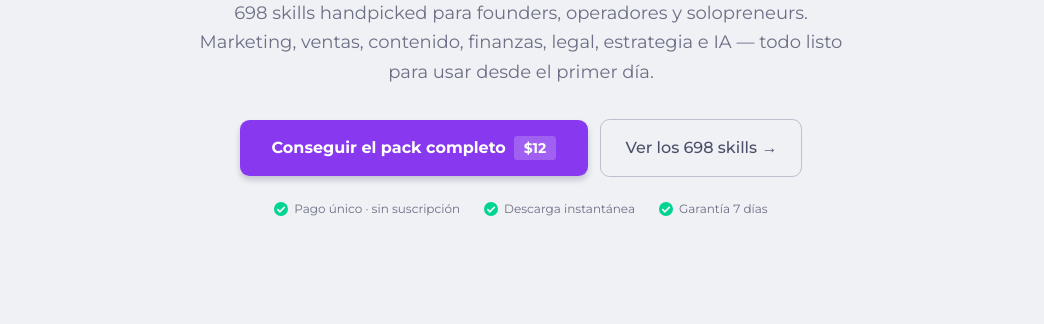
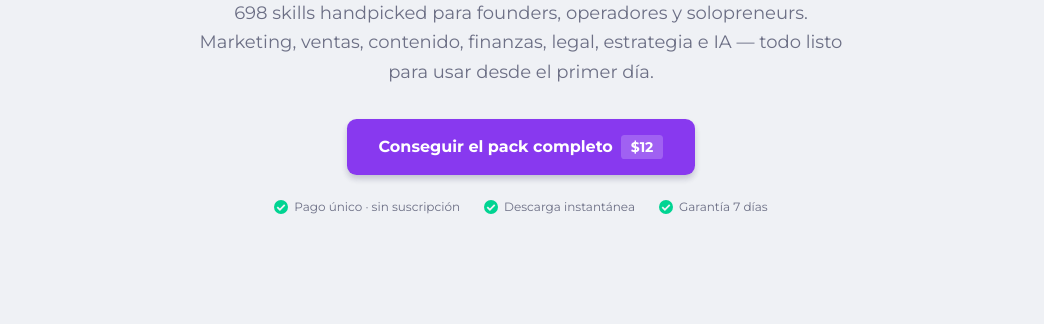
Before and after one commit to Vivallo04/Vivallo04, an Astro site in the folder peaceful-parsec/: page /claude-agents in a window 1280 px wide. Shown: the part 344-668 px from the top of the page, without its empty margins (119-1163 px from the left). Built offline with nearby package versions, Linux system fonts and the light colour scheme; Astro itself is replaced by a stand-in of ours.

Commit message:
Remove /skills link from claude-agents page

```diff
--- a/peaceful-parsec/src/pages/claude-agents.astro
+++ b/peaceful-parsec/src/pages/claude-agents.astro
@@ -53,10 +53,6 @@ const purchased   = Astro.url.searchParams.get('purchased') === '1';
          class="w-full sm:w-auto inline-flex items-center justify-center gap-2 bg-primary text-primary-foreground font-bold text-base px-8 py-4 rounded-xl hover:opacity-90 transition-opacity shadow-lg">
         Conseguir el pack completo
         <span class="bg-primary-foreground/20 text-primary-foreground text-sm font-bold px-2.5 py-0.5 rounded-md">$12</span>
-      </a>
-      <a href="/skills"
-         class="w-full sm:w-auto inline-flex items-center justify-center gap-2 border border-border text-foreground font-medium text-base px-6 py-4 rounded-xl hover:bg-card transition-colors">
-        Ver los 698 skills →
       </a>
     </div>
 
```
